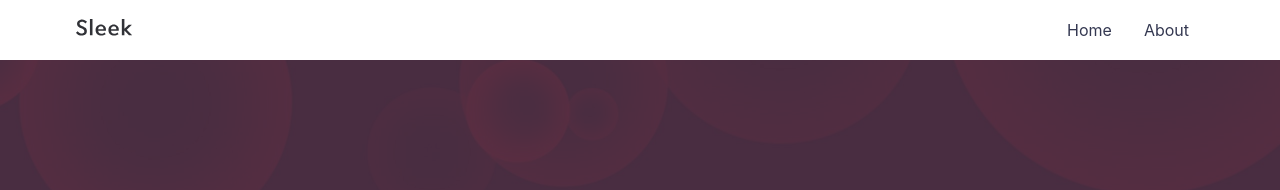
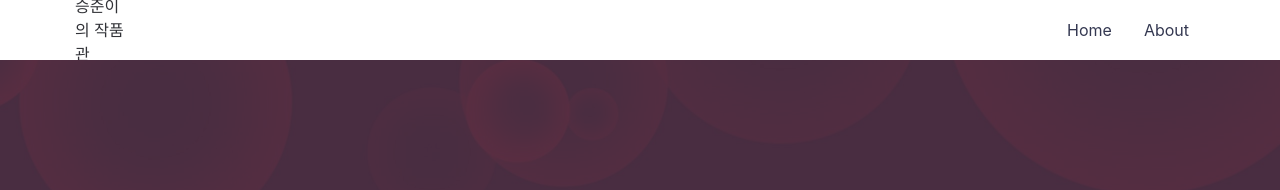
Before and after one commit to peoplegentle/peoplegentle.github.io, a Jekyll site: the page built from index.md, in a window 1280 px wide. Shown: the top 190 px of the page. Built offline with Jekyll 4.4.1, drawn with Linux system fonts in a browser that asks for light colours.

Commit message:
Git page & Post

```diff
--- a/_includes/header.html
+++ b/_includes/header.html
@@ -3,7 +3,8 @@
     <div class="header__inner">
       <a class="header__logo" href="{{ '/' | relative_url }}">
         <div class="header__logo--container">
-          {% include logo.svg %}
+          <!-- {% include logo.svg %} -->
+           승준이의 작품관
         </div>
       </a>
       <nav class="header__links">
--- a/index.md
+++ b/index.md
@@ -5,5 +5,5 @@
 # See: https://jekyllrb.com/docs/themes/#overriding-theme-defaults
 #
 layout: default
-title: Sleek Jekyll Theme
+title: 승준이의 작품관
 ---
```
Also changed, not shown: 6 other files.
